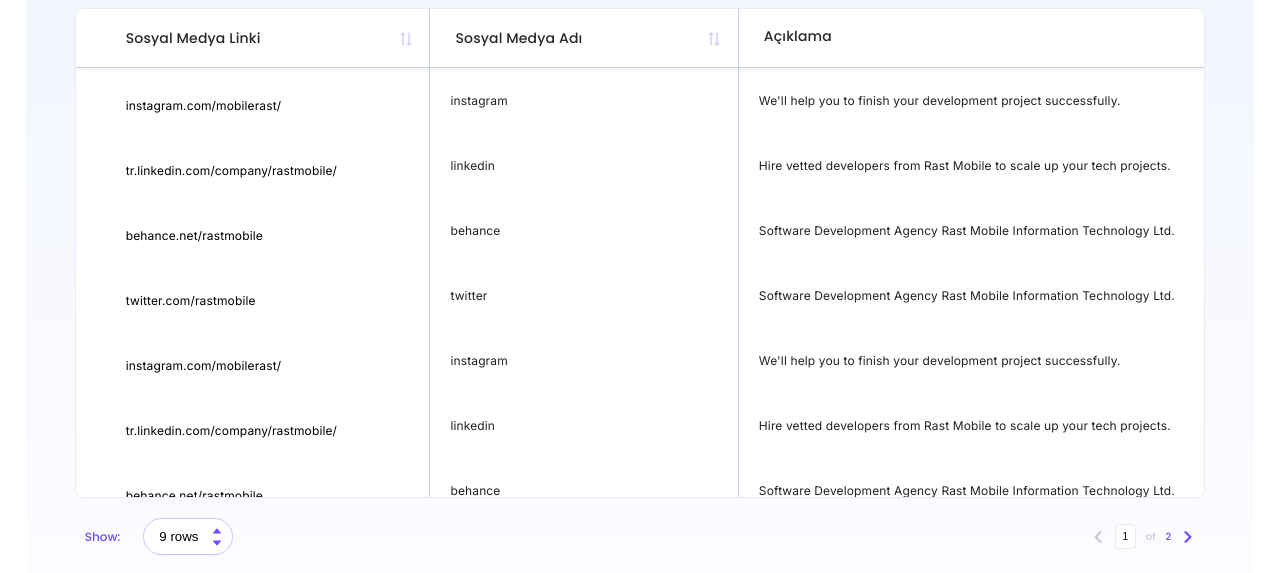
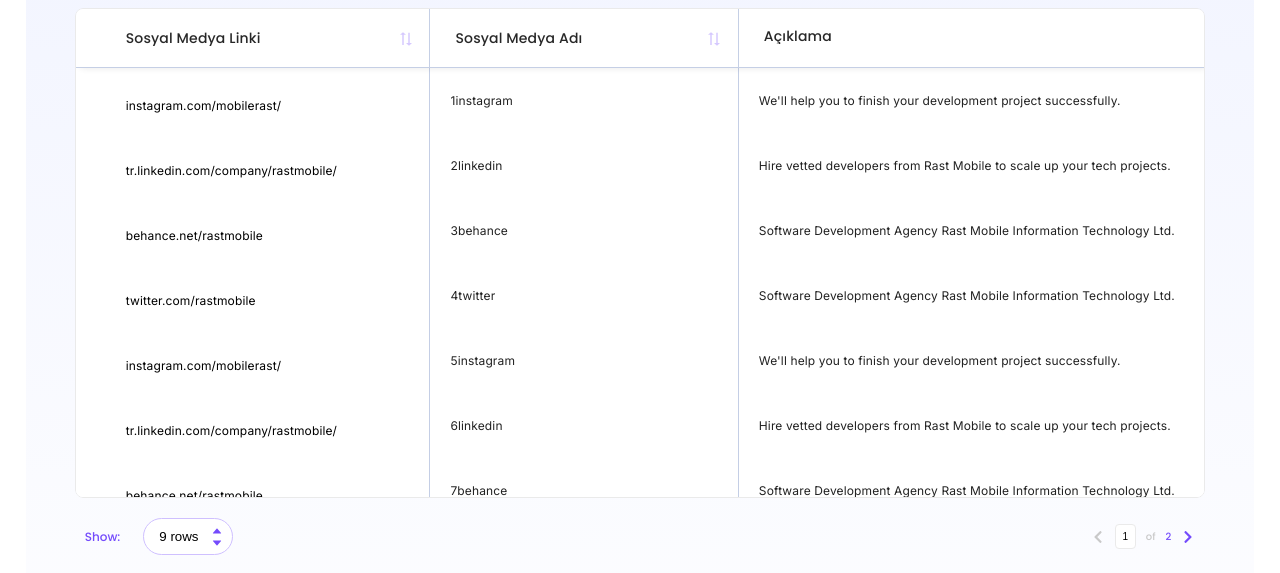
Before and after one commit to abdullah-turgut/rast-mobile, a React (Vite) app: page / in a window 1280 px wide. Shown: the part 186-759 px from the top of the page. Built offline with nearby package versions, Linux system fonts and the light colour scheme.

Commit message:
pagination finished

```diff
--- a/src/App.jsx
+++ b/src/App.jsx
@@ -12,9 +12,10 @@
 import Pagination from './components/Pagination';
 
 function App() {
-  const [gridData, setGridData] = useState(data);
-  const [rows, setRows] = useState(9);
-  const [pages, setPages] = useState(1);
+  const [gridData, setGridData] = useState(data); //initial data
+  const [filteredData, setFilteredData] = useState(data); //data filtered on changes in search input
+  const [rows, setRows] = useState(9); //number of rows to show per page
+  const [pages, setPages] = useState(1); //current page
 
   return (
     <>
@@ -24,8 +25,9 @@
       <main>
         <div className="search-add">
           <SearchFilter
+            setFilteredData={setFilteredData}
             setGridData={setGridData}
-            rows={rows}
+            setRows={setRows}
             setPages={setPages}
           />
           <NewEntry />
@@ -33,7 +35,7 @@
         <DataGrid gridData={gridData} />
         <Pagination
           data={data}
-          gridData={gridData}
+          filteredData={filteredData}
           setGridData={setGridData}
           rows={rows}
           setRows={setRows}
--- a/src/components/DataGrid/DataGrid.jsx
+++ b/src/components/DataGrid/DataGrid.jsx
@@ -1,7 +1,5 @@
 import { useMemo } from 'react';
 import { MaterialReactTable } from 'material-react-table';
-
-//nested data is ok, see accessorKeys in ColumnDef below
 
 const DataGrid = ({ gridData }) => {
   //should be memoized or stable
--- a/src/components/Pagination.jsx
+++ b/src/components/Pagination.jsx
@@ -10,28 +10,26 @@
   pages,
   setPages,
   data,
-  gridData,
+  filteredData,
   setGridData,
 }) {
   useEffect(() => {
-    document.querySelector('#current-page-input').value = 1;
-    const currentPage = document.getElementById('current-page-input');
-    if (Number(currentPage.value) == 1) {
-      document.getElementById('chevron-left').classList.add('disabled');
-    } else if (
-      Number(currentPage.value) < pages &&
-      Number(currentPage.value) > 1
-    ) {
-      document.getElementById('chevron-left').classList.remove('disabled');
-      document.getElementById('chevron-right').classList.remove('disabled');
-    } else if (Number(currentPage.value) === pages) {
-      document.getElementById('chevron-right').classList.add('disabled');
-    }
+    setPages(1);
 
     // eslint-disable-next-line react-hooks/exhaustive-deps
   }, [rows]);
 
-  console.log(gridData);
+  useEffect(() => {
+    updateData();
+    // eslint-disable-next-line react-hooks/exhaustive-deps
+  }, [rows, pages]);
+
+  function updateData() {
+    const startIndex = (pages - 1) * rows;
+    const endIndex = startIndex + rows;
+    const currentPageData = data.slice(startIndex, endIndex);
+    setGridData(currentPageData);
+  }
 
   function handleIncrement() {
     setRows((preVal) => preVal + 1);
@@ -45,26 +43,30 @@
   }
 
   function handleNextPage() {
-    if (pages < Math.ceil(gridData.length / rows)) {
+    if (pages < Math.ceil(data.length / rows)) {
       setPages((preVal) => preVal + 1);
+      setGridData([...filteredData.filter((entry, i) => i < 5)]);
     }
   }
-  function handlePreviosPage() {
+  function handlePreviousPage() {
     if (pages > 1) {
       setPages((preVal) => preVal - 1);
+      setGridData([...filteredData.filter((entry, i) => i < 5)]);
     }
   }
 
   function handlePageChange(e) {
     const { value } = e.target;
-    if (value > Math.ceil(gridData.length / rows)) {
-      setPages(Math.ceil(gridData.length / rows));
+    if (value > Math.ceil(filteredData.length / rows)) {
+      setPages(Math.ceil(filteredData.length / rows));
     } else if (value < 1) {
       setPages(1);
     } else {
       setPages(value);
     }
+    setGridData([...filteredData.filter((entry, i) => i < 5)]);
   }
+
   return (
     <div className="pagination">
       <div className="pagination-rows">
@@ -89,7 +91,7 @@
           size={14}
           className={pages === 1 ? 'chevron-left disabled' : 'chevron-left'}
           id="chevron-left"
-          onClick={handlePreviosPage}
+          onClick={handlePreviousPage}
         />
         <div className="pagination-page-info">
           <input
@@ -101,12 +103,12 @@
             onChange={(e) => handlePageChange(e)}
           />
           <p className="disabled">of</p>
-          <p className="last-page">{Math.ceil(gridData.length / rows)}</p>
+          <p className="last-page">{Math.ceil(filteredData.length / rows)}</p>
         </div>
         <FaChevronRight
           size={14}
           className={
-            pages === Math.ceil(gridData.length / rows)
+            pages === Math.ceil(filteredData.length / rows)
               ? 'chevron-right disabled'
               : 'chevron-right'
           }
--- a/src/components/SearchFilter.jsx
+++ b/src/components/SearchFilter.jsx
@@ -5,7 +5,12 @@
 import { HiFilter } from 'react-icons/hi';
 import { RiSearchLine } from 'react-icons/ri';
 
-export default function SearchInput({ setGridData, rows, setPages }) {
+export default function SearchInput({
+  setGridData,
+  setFilteredData,
+  setRows,
+  setPages,
+}) {
   function handleSearch(e) {
     e.preventDefault();
     const { value } = e.target;
@@ -16,7 +21,9 @@
         entry.description.toLowerCase().includes(value.toLowerCase())
     );
     setGridData(filteredData);
-    setPages(Math.ceil(filteredData.length / rows));
+    setFilteredData(filteredData);
+    setRows(9);
+    setPages(1);
   }
   return (
     <div className="search-bar">
--- a/src/mocks/data.jsx
+++ b/src/mocks/data.jsx
@@ -3,7 +3,7 @@
     link: (
       <a href="https://instagram.com/mobilerast/">instagram.com/mobilerast/</a>
     ),
-    name: 'instagram',
+    name: '1instagram',
     description: `We'll help you to finish your development project successfully.`,
   },
   {
@@ -12,24 +12,24 @@
         tr.linkedin.com/company/rastmobile/
       </a>
     ),
-    name: 'linkedin',
+    name: '2linkedin',
     description: `Hire vetted developers from Rast Mobile to scale up your tech projects.`,
   },
   {
     link: <a href="https://behance.net/rastmobile">behance.net/rastmobile</a>,
-    name: 'behance',
+    name: '3behance',
     description: `Software Development Agency Rast Mobile Information Technology Ltd.`,
   },
   {
     link: <a href="https://twitter.com/rastmobile">twitter.com/rastmobile</a>,
-    name: 'twitter',
+    name: '4twitter',
     description: `Software Development Agency Rast Mobile Information Technology Ltd.`,
   },
   {
     link: (
       <a href="https://instagram.com/mobilerast/">instagram.com/mobilerast/</a>
     ),
-    name: 'instagram',
+    name: '5instagram',
     description: `We'll help you to finish your development project successfully.`,
   },
   {
@@ -38,27 +38,27 @@
         tr.linkedin.com/company/rastmobile/
       </a>
     ),
-    name: 'linkedin',
+    name: '6linkedin',
     description: `Hire vetted developers from Rast Mobile to scale up your tech projects.`,
   },
   {
     link: <a href="https://behance.net/rastmobile">behance.net/rastmobile</a>,
-    name: 'behance',
+    name: '7behance',
     description: `Software Development Agency Rast Mobile Information Technology Ltd.`,
   },
   {
     link: <a href="https://twitter.com/rastmobile">twitter.com/rastmobile</a>,
-    name: 'twitter',
+    name: '8twitter',
     description: `Software Development Agency Rast Mobile Information Technology Ltd.`,
   },
   {
     link: <a href="https://twitter.com/rastmobile">twitter.com/rastmobile</a>,
-    name: 'twitter',
+    name: '9twitter',
     description: `Software Development Agency Rast Mobile Information Technology Ltd.`,
   },
   {
     link: <a href="https://twitter.com/rastmobile">twitter.com/rastmobile</a>,
-    name: 'twitter',
+    name: '10twitter',
     description: `Software Development Agency Rast Mobile Information Technology Ltd.`,
   },
 ];
```
